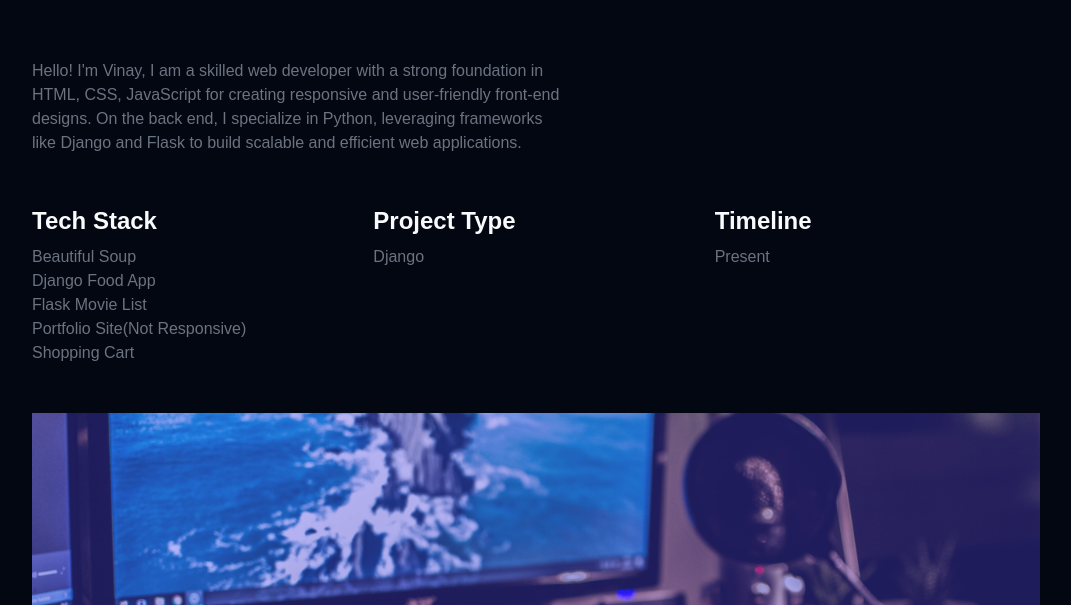
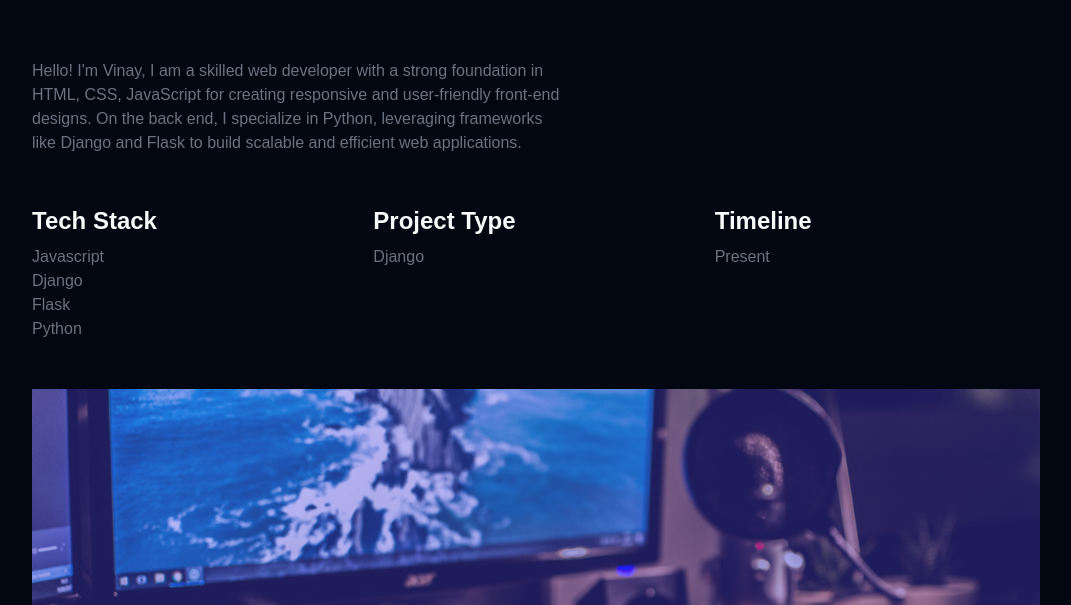
Before and after one commit to johnsontete/Responsive-portfolio-site, a Flask app: page / in a window 1280 px wide. Shown: the part 1614-2219 px from the top of the page, without its empty margins (104-1175 px from the left). Run offline with Flask 3, Linux system fonts and the light colour scheme; some web fonts are replaced.

Commit message:
updated tech stack

```diff
--- a/templates/index.html
+++ b/templates/index.html
@@ -157,11 +157,11 @@
                 <div>
                     <h3 class="featured__label">Tech Stack</h3>
                     <ul class="featured__tech-stack">
-                        <li class="featured__info">Beautiful Soup</li>
-                        <li class="featured__info">Django Food App</li>
-                        <li class="featured__info">Flask Movie List</li>
-                        <li class="featured__info">Portfolio Site(not responsive)</li>
-                        <li class="featured__info">Shopping Cart</li>
+                        <li class="featured__info">Javascript</li>
+                        <li class="featured__info">Django</li>
+                        <li class="featured__info">Flask</li>
+                        <li class="featured__info">Python</li>
+                        <!-- <li class="featured__info"></li> -->
                     </ul>
                 </div>
                 <div>
```
Also changed, not shown: 1 other file.
